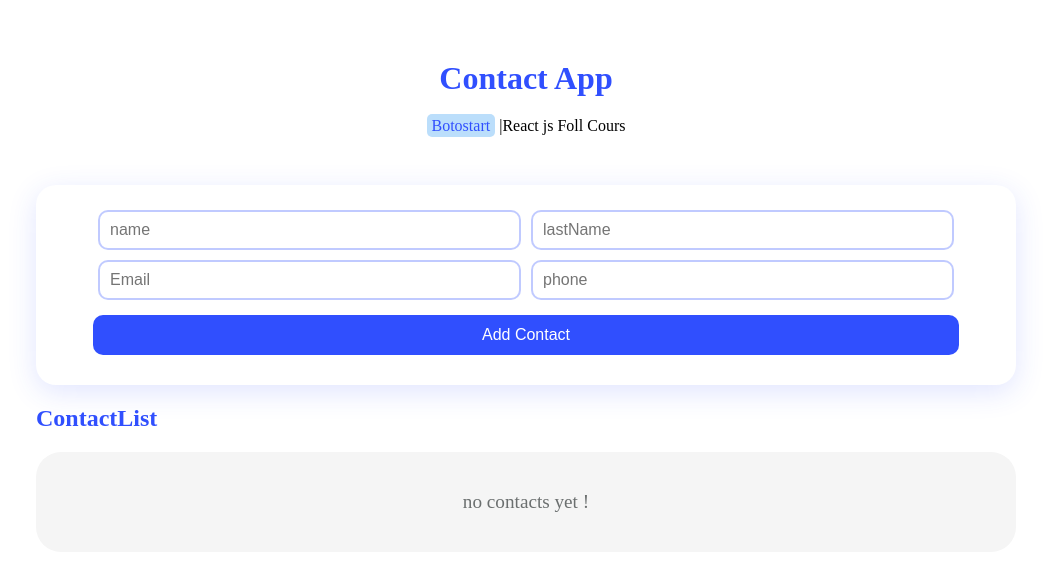
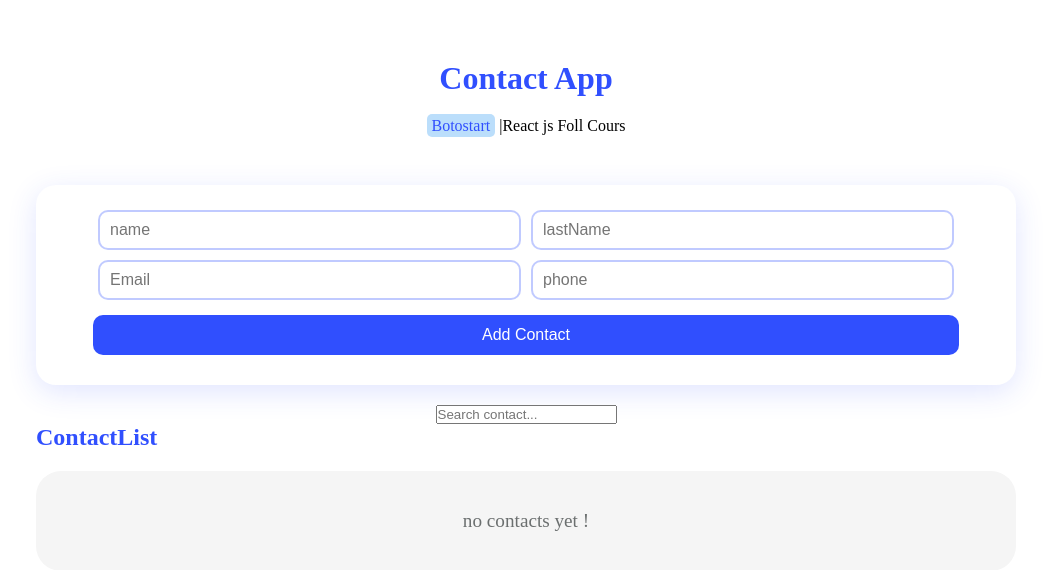
Before and after one commit to AlirezaNesari/contact-app, a React (Vite) app: page / in a window 1280 px wide. Shown: the top 570 px of the page, without its empty margins (114-1165 px from the left). Built offline with nearby package versions, Linux system fonts and the light colour scheme.

Commit message:
feat: add contact search functionality

```diff
--- a/src/components/contacts.jsx
+++ b/src/components/contacts.jsx
@@ -18,6 +18,8 @@ export default function Contacts() {
   const [isEditing, setIsEditing] = useState(false);
   const [showModal, setShowModal] = useState(false);
   const [selectedId, setSelectedId] = useState(null);
+  const [search, setSearch] = useState("");
+
   const isFirstRender = useRef(true);
 
   useEffect(() => {
@@ -28,17 +30,12 @@ const isFirstRender = useRef(true);
     }
   }, []);
   useEffect(() => {
-
     if (isFirstRender.current) {
       isFirstRender.current = false;
       return;
     }
 
-  localStorage.setItem(
-    "contacts",
-    JSON.stringify(contacts)
-  );
-
+    localStorage.setItem("contacts", JSON.stringify(contacts));
   }, [contacts]);
 
   const changeHandler = (event) => {
@@ -104,6 +101,10 @@ const isFirstRender = useRef(true);
     setIsEditing(true);
   };
 
+const filteredContacts = contacts.filter((contact) =>
+  contact.name.toLowerCase().includes(search.toLowerCase())
+);
+
   return (
     <div className={styles.container}>
       <div className={styles.form}>
@@ -124,8 +125,16 @@ const isFirstRender = useRef(true);
         </button>
       </div>
       <div className={styles.alert}>{alert && <p>{alert}</p>}</div>
+
+      <input
+        type="text"
+        placeholder="Search contact..."
+        value={search}
+        onChange={(e) => setSearch(e.target.value)}
+      />
+
       <ContactList
-        contacts={contacts}
+         contacts={filteredContacts}
         deleteHandler={deleteHandler}
         editHandler={editHandler}
       />
```
Lines whose indentation alone changed are shown as unchanged.
